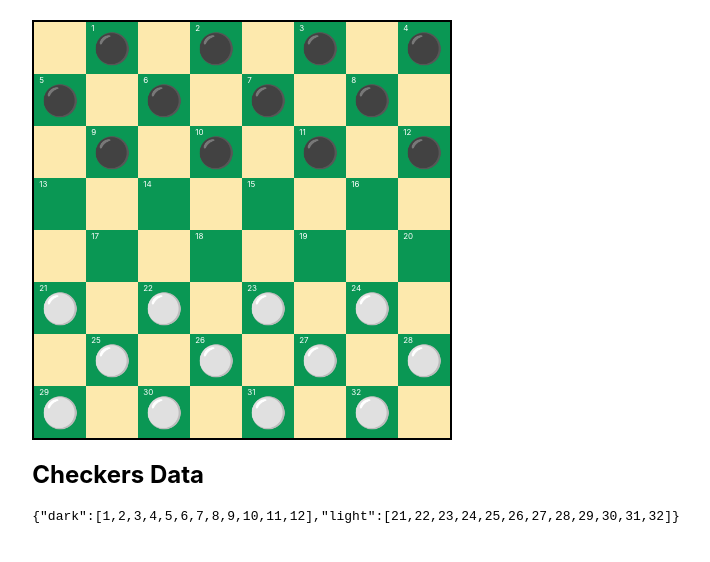
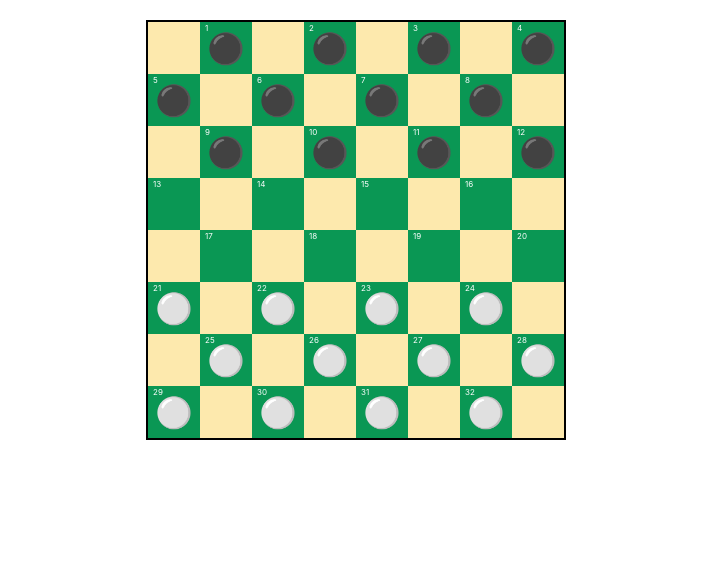
Before and after one commit to zombie-clinic/checkers-react-game, a React (Vite) app: page / in a window 1280 px wide. Shown: the top 562 px of the page, without its empty margins (284-994 px from the left). Built offline with nearby package versions, Linux system fonts and the light colour scheme; no server answers.

Commit message:
removed checkers data div

```diff
--- a/src/components/CheckersBoard/CheckersBoard.jsx
+++ b/src/components/CheckersBoard/CheckersBoard.jsx
@@ -75,10 +75,6 @@ const [light, setLight] = useState(checkerData.light);
     <table className={styles.checkerboard}>
       <tbody>{renderTable()}</tbody>
     </table>
-      <div>
-      <h2>Checkers Data</h2>
-      <pre>{JSON.stringify(checkerData)}</pre>
-      </div>
     </div>
   );
 };
```
